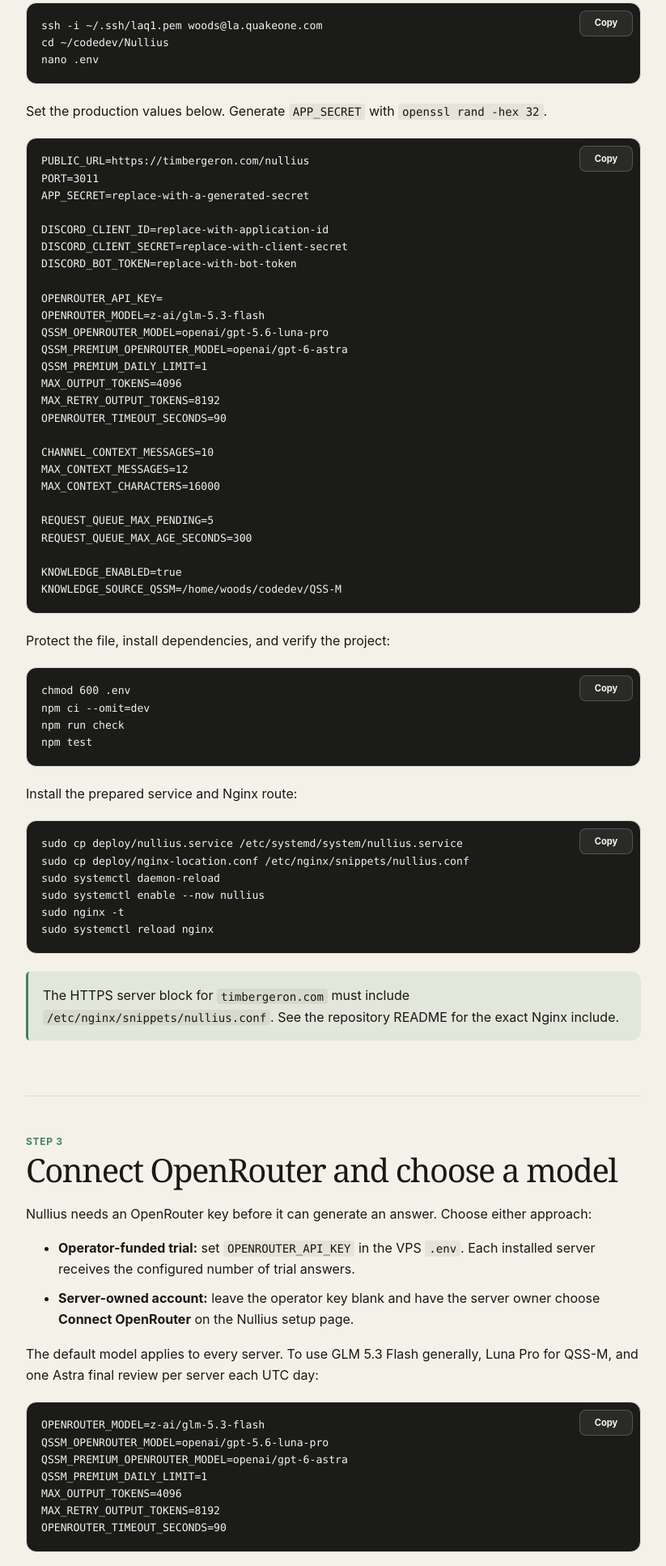
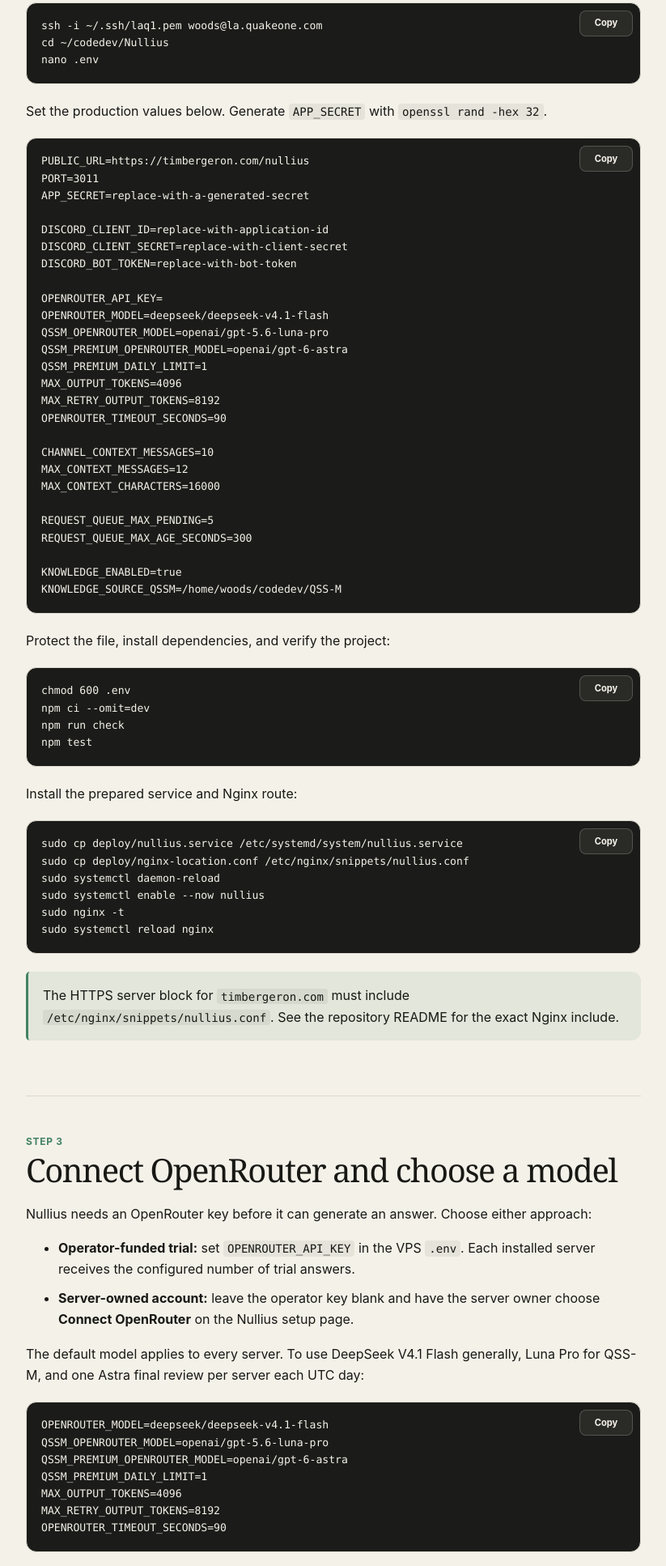
Before and after one commit to timbergeron/Nullius, a website: page public/setup.html in a window 1280 px wide. Shown: the part 1478-3412 px from the top of the page at 81% size, without its empty margins (228-1051 px from the left). Drawn offline with Linux system fonts and the light colour scheme.

Commit message:
Default to DeepSeek V4.1 Flash

```diff
--- a/public/setup.html
+++ b/public/setup.html
@@ -70,7 +70,7 @@
 DISCORD_BOT_TOKEN=replace-with-bot-token
 
 OPENROUTER_API_KEY=
-OPENROUTER_MODEL=z-ai/glm-5.3-flash
+OPENROUTER_MODEL=deepseek/deepseek-v4.1-flash
 QSSM_OPENROUTER_MODEL=openai/gpt-5.6-luna-pro
 QSSM_PREMIUM_OPENROUTER_MODEL=openai/gpt-6-astra
 QSSM_PREMIUM_DAILY_LIMIT=1
@@ -110,8 +110,8 @@
             <li><strong>Operator-funded trial:</strong> set <code>OPENROUTER_API_KEY</code> in the VPS <code>.env</code>. Each installed server receives the configured number of trial answers.</li>
             <li><strong>Server-owned account:</strong> leave the operator key blank and have the server owner choose <strong>Connect OpenRouter</strong> on the Nullius setup page.</li>
           </ul>
-          <p>The default model applies to every server. To use GLM 5.3 Flash generally, Luna Pro for QSS-M, and one Astra final review per server each UTC day:</p>
-          <pre><code>OPENROUTER_MODEL=z-ai/glm-5.3-flash
+          <p>The default model applies to every server. To use DeepSeek V4.1 Flash generally, Luna Pro for QSS-M, and one Astra final review per server each UTC day:</p>
+          <pre><code>OPENROUTER_MODEL=deepseek/deepseek-v4.1-flash
 QSSM_OPENROUTER_MODEL=openai/gpt-5.6-luna-pro
 QSSM_PREMIUM_OPENROUTER_MODEL=openai/gpt-6-astra
 QSSM_PREMIUM_DAILY_LIMIT=1
--- a/src/config.js
+++ b/src/config.js
@@ -67,7 +67,7 @@
     openRouter: {
       callbackUrl: `${publicUrl}/auth/openrouter/callback`,
       trialApiKey: env.OPENROUTER_API_KEY?.trim() || "",
-      model: env.OPENROUTER_MODEL?.trim() || "openrouter/auto",
+      model: env.OPENROUTER_MODEL?.trim() || "deepseek/deepseek-v4.1-flash",
       packModels: {
         qssm: env.QSSM_OPENROUTER_MODEL?.trim() || "",
       },
```
Also changed, not shown: README.md, 1 other file.
